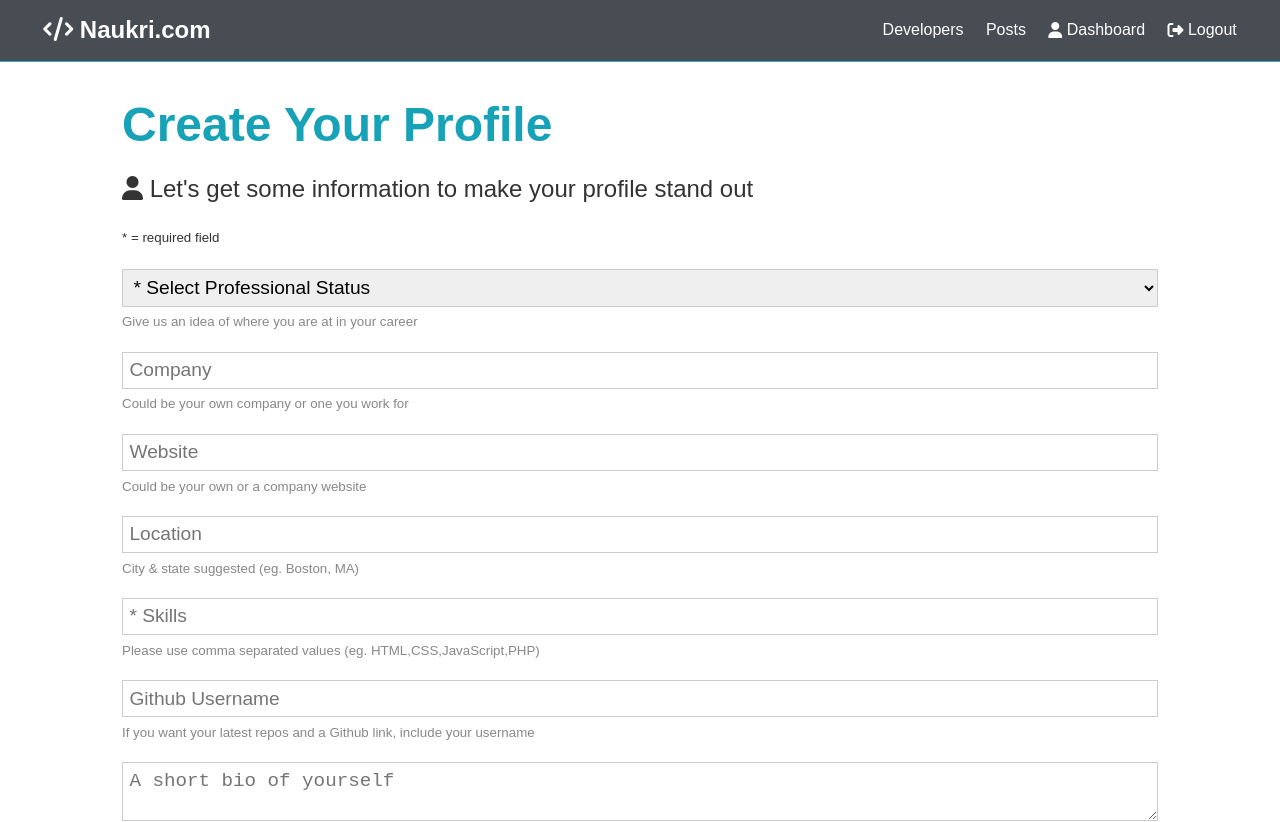
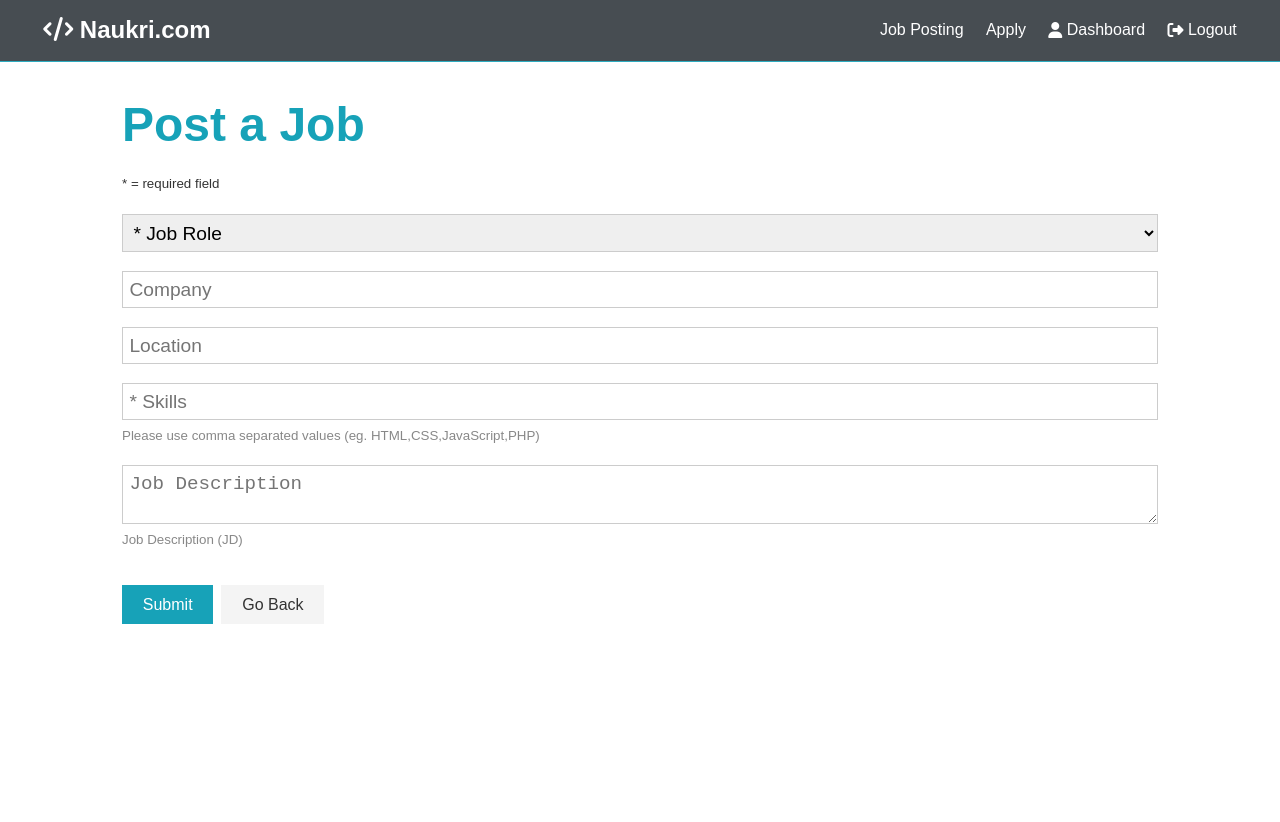
Before and after one commit to Sonu-kumar-web/Naukri, a React (Create React App) app in the folder client/: page /create-profile in a window 1280 px wide. Shown: the top 822 px of the page. After the commit the page ends 800 px from the top, so only its background shows below. Built offline with nearby package versions, Linux system fonts and the light colour scheme; sample sign-in values are in the browser's storage; the HTML template or start-up script is replaced by a standard one.

Commit message:
Added job posting form

```diff
--- a/client/src/components/layouts/Navbar.js
+++ b/client/src/components/layouts/Navbar.js
@@ -9,10 +9,10 @@ export const Navbar = ({ auth: { isAuthenticated, loading }, logout }) => {
    const authLinks = (
       <ul>
          <li>
-            <Link to="/profiles">Developers</Link>
+            <Link to="/create-profile">Job Posting</Link>
          </li>
          <li>
-            <Link to="/posts">Posts</Link>
+            <Link to="/posts">Apply</Link>
          </li>
          <li>
             <Link to="/dashboard">
--- a/client/src/components/profile-form/CreateProfile.js
+++ b/client/src/components/profile-form/CreateProfile.js
@@ -20,22 +20,7 @@ const CreateProfile = ({ createProfile, history }) => {
       instagram: "",
    });
 
-   const [displaySocialInputs, toggleSocialInputs] = useState(false);
-
-   const {
-      company,
-      website,
-      location,
-      status,
-      skills,
-      githubusername,
-      bio,
-      twitter,
-      facebook,
-      linkedin,
-      youtube,
-      instagram,
-   } = formData;
+   const { company, location, status, skills, bio } = formData;
 
    const onChange = (e) =>
       setFormData({ ...formData, [e.target.name]: e.target.value });
@@ -47,11 +32,8 @@ const CreateProfile = ({ createProfile, history }) => {
 
    return (
       <Fragment>
-         <h1 className="large text-primary">Create Your Profile</h1>
-         <p className="lead">
-            <i className="fas fa-user"></i> Let's get some information to make
-            your profile stand out
-         </p>
+         <h1 className="large text-primary">Post a Job</h1>
+         <p className="lead"></p>
          <small>* = required field</small>
          <form className="form" onSubmit={(e) => onSubmit(e)}>
             <div className="form-group">
@@ -61,21 +43,15 @@ const CreateProfile = ({ createProfile, history }) => {
                   onChange={(e) => onChange(e)}
                   required
                >
-                  <option value="0">* Select Professional Status</option>
+                  <option value="0">* Job Role</option>
                   <option value="Developer">Developer</option>
                   <option value="Junior Developer">Junior Developer</option>
                   <option value="Senior Developer">Senior Developer</option>
                   <option value="Manager">Manager</option>
-                  <option value="Student or Learning">
-                     Student or Learning
-                  </option>
-                  <option value="Instructor">Instructor or Teacher</option>
+
                   <option value="Intern">Intern</option>
                   <option value="Other">Other</option>
                </select>
-               <small className="form-text">
-                  Give us an idea of where you are at in your career
-               </small>
             </div>
             <div className="form-group">
                <input
@@ -85,22 +61,8 @@ const CreateProfile = ({ createProfile, history }) => {
                   value={company}
                   onChange={(e) => onChange(e)}
                />
-               <small className="form-text">
-                  Could be your own company or one you work for
-               </small>
             </div>
-            <div className="form-group">
-               <input
-                  type="text"
-                  placeholder="Website"
-                  name="website"
-                  value={website}
-                  onChange={(e) => onChange(e)}
-               />
-               <small className="form-text">
-                  Could be your own or a company website
-               </small>
-            </div>
+
             <div className="form-group">
                <input
                   type="text"
@@ -109,9 +71,6 @@ const CreateProfile = ({ createProfile, history }) => {
                   value={location}
                   onChange={(e) => onChange(e)}
                />
-               <small className="form-text">
-                  City & state suggested (eg. Boston, MA)
-               </small>
             </div>
             <div className="form-group">
                <input
@@ -127,100 +86,16 @@ const CreateProfile = ({ createProfile, history }) => {
                   HTML,CSS,JavaScript,PHP)
                </small>
             </div>
-            <div className="form-group">
-               <input
-                  type="text"
-                  placeholder="Github Username"
-                  name="githubusername"
-                  value={githubusername}
-                  onChange={(e) => onChange(e)}
-               />
-               <small className="form-text">
-                  If you want your latest repos and a Github link, include your
-                  username
-               </small>
-            </div>
+
             <div className="form-group">
                <textarea
-                  placeholder="A short bio of yourself"
+                  placeholder="Job Description"
                   name="bio"
                   value={bio}
                   onChange={(e) => onChange(e)}
                ></textarea>
-               <small className="form-text">
-                  Tell us a little about yourself
-               </small>
+               <small className="form-text">Job Description (JD)</small>
             </div>
-
-            <div className="my-2">
-               <button
-                  onClick={() => toggleSocialInputs(!displaySocialInputs)}
-                  type="button"
-                  className="btn btn-light"
-               >
-                  Add Social Network Links
-               </button>
-               <span>Optional</span>
-            </div>
-
-            {displaySocialInputs && (
-               <Fragment>
-                  <div className="form-group social-input">
-                     <i className="fab fa-twitter fa-2x"></i>
-                     <input
-                        type="text"
-                        placeholder="Twitter URL"
-                        name="twitter"
-                        value={twitter}
-                        onChange={(e) => onChange(e)}
-                     />
-                  </div>
-
-                  <div className="form-group social-input">
-                     <i className="fab fa-facebook fa-2x"></i>
-                     <input
-                        type="text"
-                        placeholder="Facebook URL"
-                        name="facebook"
-                        value={facebook}
-                        onChange={(e) => onChange(e)}
-                     />
-                  </div>
-
-                  <div className="form-group social-input">
-                     <i className="fab fa-youtube fa-2x"></i>
-                     <input
-                        type="text"
-                        placeholder="YouTube URL"
-                        name="youtube"
-                        value={youtube}
-                        onChange={(e) => onChange(e)}
-                     />
-                  </div>
-
-                  <div className="form-group social-input">
-                     <i className="fab fa-linkedin fa-2x"></i>
-                     <input
-                        type="text"
-                        placeholder="Linkedin URL"
-                        name="linkedin"
-                        value={linkedin}
-                        onChange={(e) => onChange(e)}
-                     />
-                  </div>
-
-                  <div className="form-group social-input">
-                     <i className="fab fa-instagram fa-2x"></i>
-                     <input
-                        type="text"
-                        placeholder="Instagram URL"
-                        name="instagram"
-                        value={instagram}
-                        onChange={(e) => onChange(e)}
-                     />
-                  </div>
-               </Fragment>
-            )}
 
             <input type="submit" className="btn btn-primary my-1" />
             <Link className="btn btn-light my-1" to="/dashboard">
```
